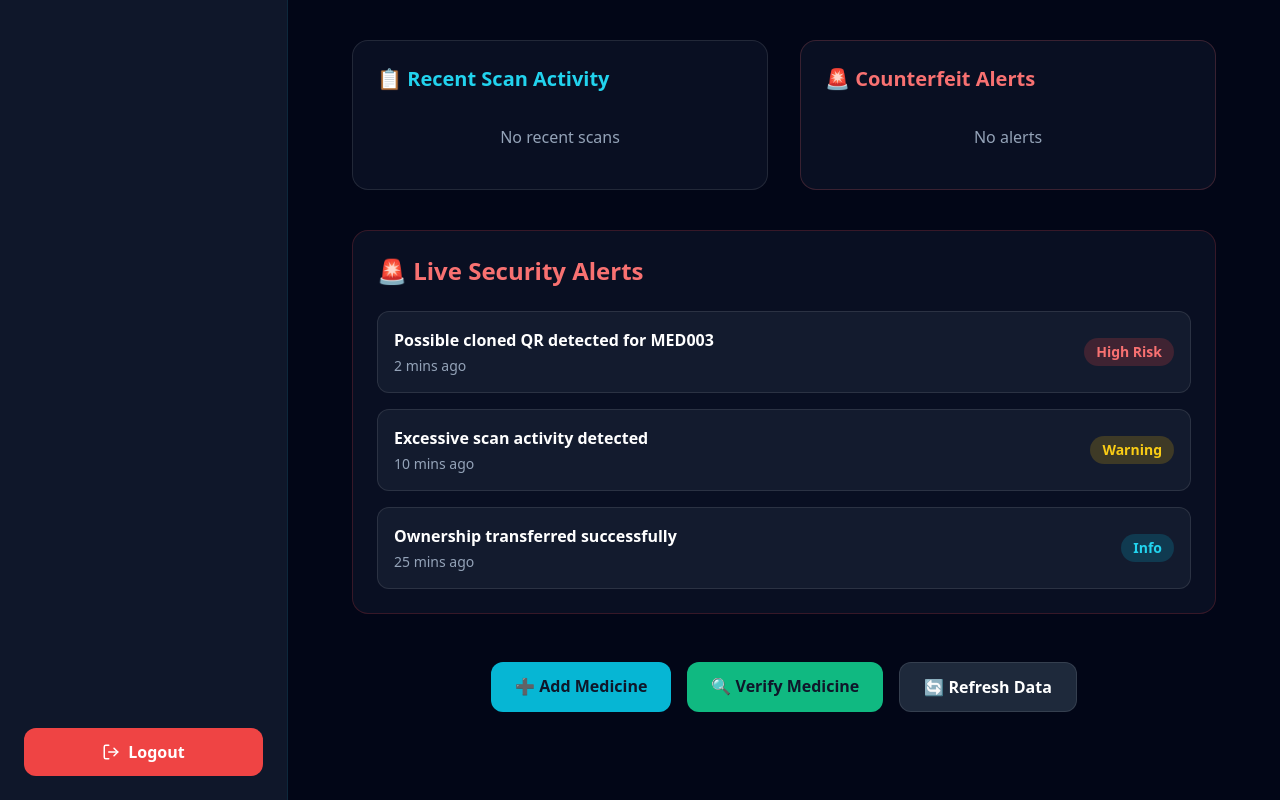
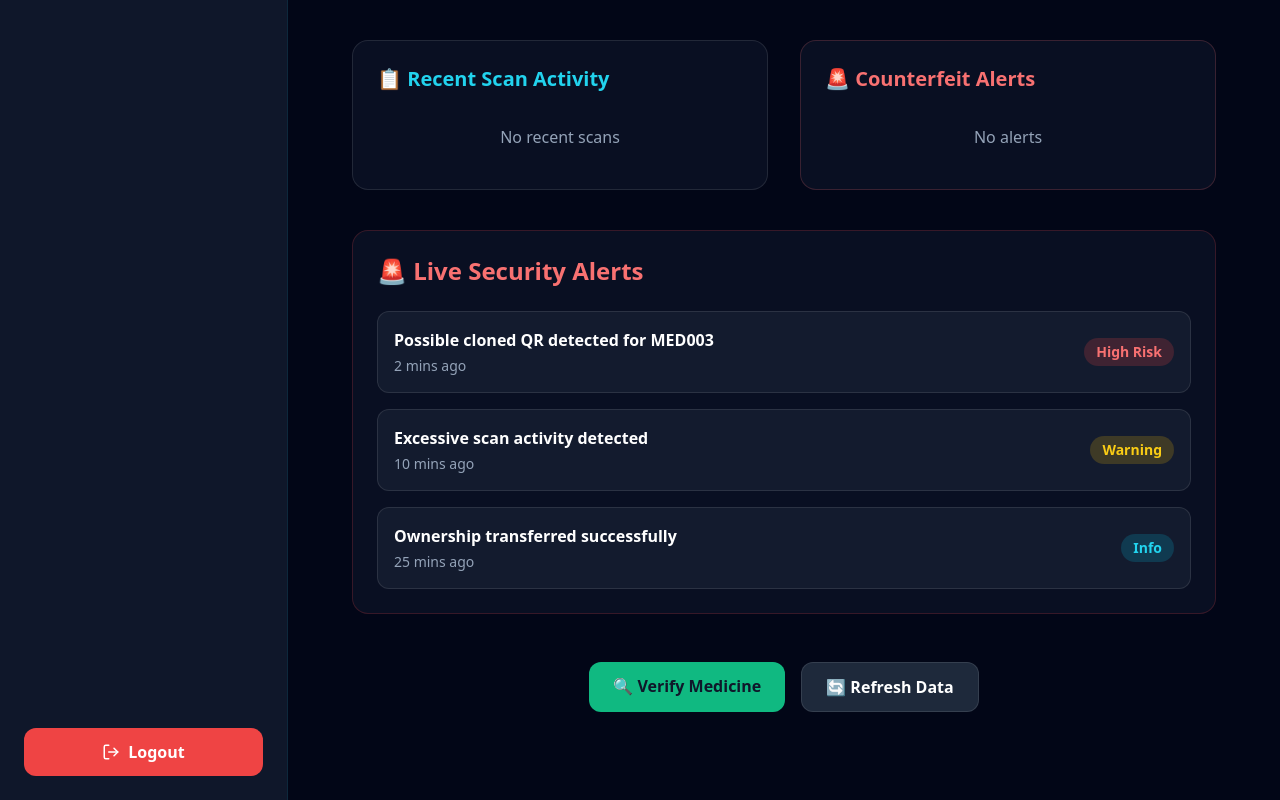
Before and after one commit to Soujana77/Blockchain-counterfeit-tracking, a React app in the folder frontend/: page /dashboard in a window 1280 px wide. Shown: the part 888-1688 px from the top of the page. Built offline with nearby package versions, Linux system fonts and the light colour scheme; sample sign-in values are in the browser's storage; some icons are missing; the HTML template or start-up script is replaced by a standard one.

Commit message:
Added sold medicine tracking, analytics enhancements, and access control fixes

```diff
--- a/frontend/src/pages/AdminDashboard.jsx
+++ b/frontend/src/pages/AdminDashboard.jsx
@@ -373,12 +373,17 @@ const liveAlerts = [
       {/* Quick Actions */}
       <div className="max-w-7xl mx-auto mt-12">
         <div className="flex flex-wrap gap-4 justify-center">
+          {localStorage.getItem("userRole") ===
+  "manufacturer" && (
+
   <Link
     to="/medicine"
     className="px-6 py-3 bg-cyan-500 hover:bg-cyan-400 text-slate-900 rounded-xl font-semibold transition"
   >
     ➕ Add Medicine
   </Link>
+
+)}
           <Link
             to="/verify"
             className="px-6 py-3 bg-emerald-500 hover:bg-emerald-400 text-slate-900 rounded-xl font-semibold transition"
--- a/frontend/src/pages/LandingPage.jsx
+++ b/frontend/src/pages/LandingPage.jsx
@@ -78,7 +78,7 @@ export default function LandingPage() {
               "
             >
 
-              Manufacturer Portal
+              Supply Chain Portal
 
             </Link>
 
```
Also changed, not shown: 1 other file (tests, documents, lock files or other folders). Lines whose indentation alone changed are shown as unchanged.
